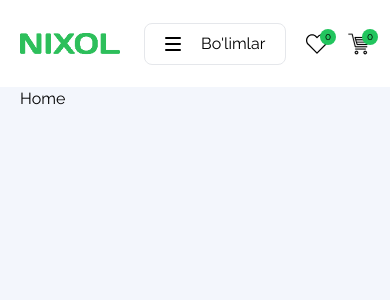
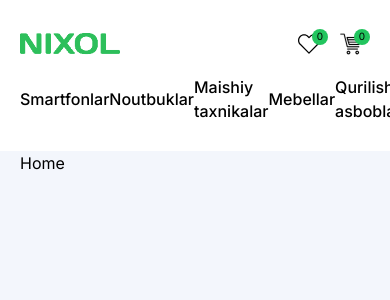
Before and after one commit to Bahromjonov/Nixol-kredit-dokoni, a React (Vite) app: page / in a window 390 px wide. Shown: the top 300 px of the page. Built offline with nearby package versions, Linux system fonts and the light colour scheme.

Commit message:
added blank smartphones page

```diff
--- a/index.html
+++ b/index.html
@@ -9,7 +9,7 @@
   <!-- Font family -->
   <link rel="preconnect" href="https://fonts.googleapis.com">
   <link rel="preconnect" href="https://fonts.gstatic.com" crossorigin>
-  <link href="https://fonts.googleapis.com/css2?family=Raleway:wght@400;500;600;700;800&display=swap" rel="stylesheet">
+  <link href="https://fonts.googleapis.com/css2?family=Inter:wght@400;500;700;800&display=swap" rel="stylesheet">
 
 </head>
 
--- a/src/App.jsx
+++ b/src/App.jsx
@@ -4,6 +4,7 @@ import Home from './pages/Home'
 import MainRouter from './layouts/MainRootLayout'
 import Basket from './pages/Basket'
 import Heart from './pages/Heart'
+import Smartfonlar from './components/Smartfonlar'
 
 function App() {
 
@@ -13,6 +14,7 @@ function App() {
         <Route index element={<Home />} />
         <Route path='/basket' element={<Basket/>} />
         <Route path='/heart' element={<Heart/>} />
+        <Route path='/smartfonlar' element={<Smartfonlar/>} />
       </Route>
     )
   )
--- a/src/components/Header.jsx
+++ b/src/components/Header.jsx
@@ -2,28 +2,22 @@ import React, { useState } from 'react'
 import { Link, useNavigate } from 'react-router-dom'
 // Imgs
 import img from '../assets/images/Nixol.png'
+import search from '../assets/icons/search-icon.png'
+import Navbar from './Navbar'
+
 
 const Header = () => {
-
 
 
     return (
         <header className='py-5  bg-white '>
             <div className='main-container flex justify-between items-center'>
                 <div className='flex items-center space-x-6'>
-                    <Link>
+                    <Link >
                         <img width={100} height={50} className='' src={img} alt="Nixol image" />
                     </Link>
-                    <button className='flex items-center border hover:text-brColor  b hover:border-brColor  px-5 py-2 rounded-lg'>
-                        <div className='space-y-1 mr-5 '>
-                            <div className='hamburger '></div>
-                            <div className='hamburger'></div>
-                            <div className='hamburger'></div>
                 </div>
-                        <span>Bo'limlar</span>
-                    </button>
-                </div>
-                <ul className='flex space-x-5' >
+                <ul className='flex space-x-5 mr-2' >
                     {/* Hard icon */}
                     <li>
                         <Link to='heart' className='relative'>
@@ -43,7 +37,6 @@ const Header = () => {
                                 </g>
                             </svg>
                         </Link>
-
                     </li>
                     {/* Basket icon  */}
                     <li>
@@ -58,12 +51,13 @@ const Header = () => {
                                 <path d="M17.2 17.7246C16.2117 17.7246 15.4082 18.5324 15.4082 19.5164C15.4082 20.5047 16.216 21.3082 17.2 21.3082C18.184 21.3082 18.9918 20.5004 18.9918 19.5164C18.9961 18.5324 18.1883 17.7246 17.2 17.7246ZM17.2 20.3715C16.7531 20.3715 16.3492 19.9676 16.3492 19.5207C16.3492 19.0738 16.7059 18.6699 17.2 18.6699C17.6941 18.6699 18.0508 19.0738 18.0508 19.5207C18.0551 19.9676 17.6512 20.3715 17.2 20.3715Z" fill="currentColor" stroke="#222222" stroke-width="0.2" />
                                 <path d="M8.50371 17.7246C7.51543 17.7246 6.71191 18.5324 6.71191 19.5164C6.71191 20.5047 7.51973 21.3082 8.50371 21.3082C9.4877 21.3082 10.2955 20.5004 10.2955 19.5164C10.2955 18.5324 9.4877 17.7246 8.50371 17.7246ZM8.50371 20.3715C8.05684 20.3715 7.65293 19.9676 7.65293 19.5207C7.65293 19.0738 8.00957 18.6699 8.50371 18.6699C8.95059 18.6699 9.35449 19.0738 9.35449 19.5207C9.35449 19.9676 8.95059 20.3715 8.50371 20.3715Z" fill="currentColor" stroke="#222222" stroke-width="0.2" />
                             </svg>
-
                         </Link>
                     </li>
                 </ul>
             </div>
-
+            <div>
+                <Navbar />
+            </div>
         </header>
     )
 }
--- /dev/null
+++ b/src/components/Navbar.jsx
@@ -0,0 +1,28 @@
+import React from 'react'
+import { Link, NavLink } from 'react-router-dom'
+
+const Navbar = () => {
+  return (
+    <nav className='main-container py-2'>
+        <ul className='flex items-center justify-between'>
+            <li>
+                <NavLink to='smartfonlar' className='font-medium '>Smartfonlar</NavLink>
+            </li>
+            <li>
+                <NavLink className='font-medium '>Noutbuklar</NavLink>
+            </li>
+            <li>
+                <NavLink className='font-medium '>Maishiy taxnikalar</NavLink>
+            </li>
+            <li>
+                <NavLink className='font-medium '>Mebellar</NavLink>
+            </li>
+            <li>
+                <NavLink className='font-medium '>Qurilish asboblari</NavLink>
+            </li>
+        </ul>
+    </nav>
+  )
+}
+
+export default Navbar
--- /dev/null
+++ b/src/components/Smartfonlar.jsx
@@ -0,0 +1,9 @@
+import React from 'react'
+
+const Smartfonlar = () => {
+  return (
+    <div className='main-container'>Smartfonlar</div>
+  )
+}
+
+export default Smartfonlar
--- a/src/layouts/MainRootLayout.jsx
+++ b/src/layouts/MainRootLayout.jsx
@@ -4,7 +4,7 @@ import Header from '../components/Header'
 
 const MainRootLayout = () => {
   return (
-    <div className='bg-bodyDgColor min-h-screen font-releway flex flex-col '>
+    <div className='bg-bodyDgColor min-h-screen font-Inter flex flex-col '>
         <Header/>
         <main className='grow'>
             <Outlet/>
--- a/tailwind.config.js
+++ b/tailwind.config.js
@@ -14,7 +14,7 @@ export default {
         'brColor':'#2DBF5B'
       },
       fontFamily:{
-        'releway': ['Raleway', "sans-serif"]
+        'Inter': ['Inter', "sans-serif"]
       },
       fontSize:{
         '10':'10px'
```
Lines whose indentation alone changed are shown as unchanged.
